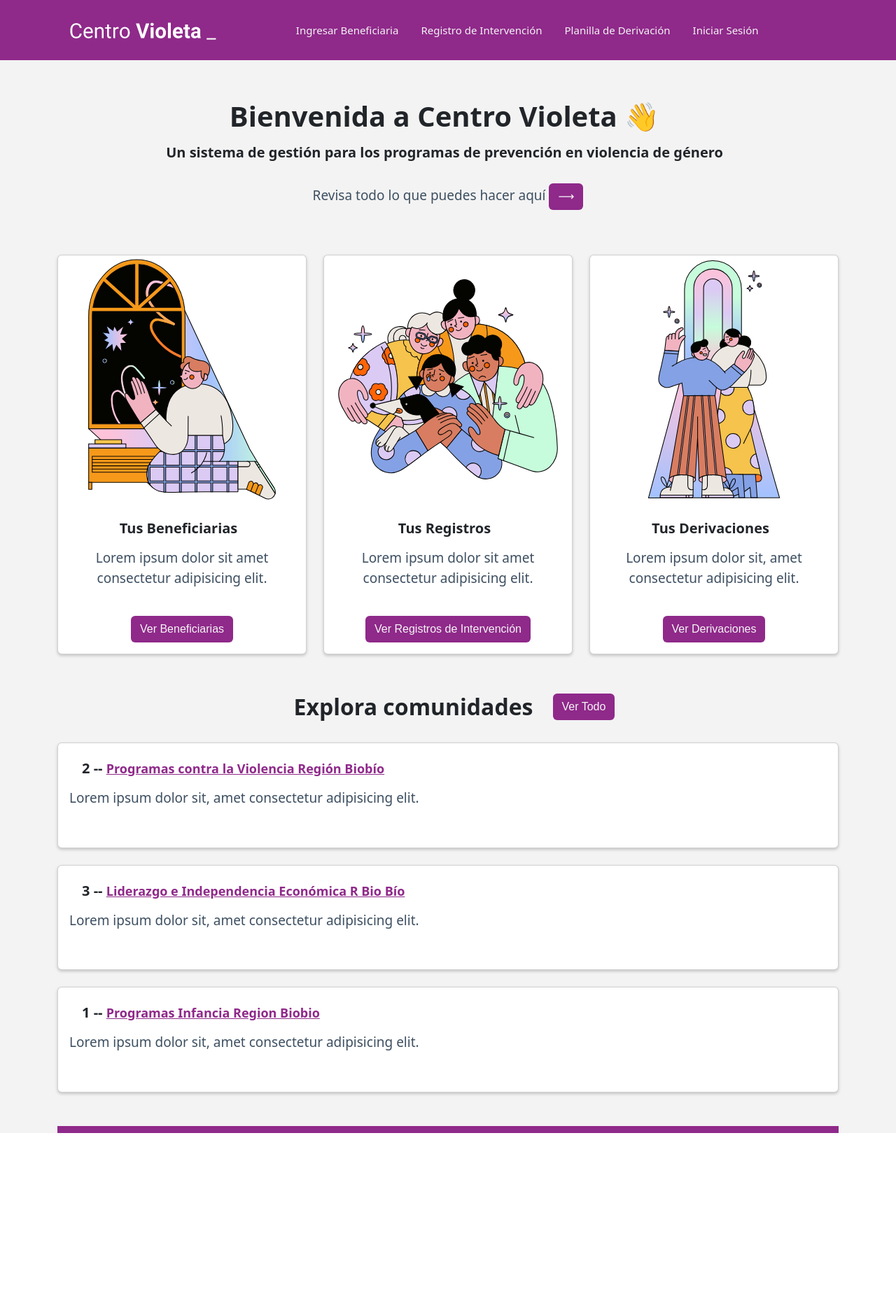
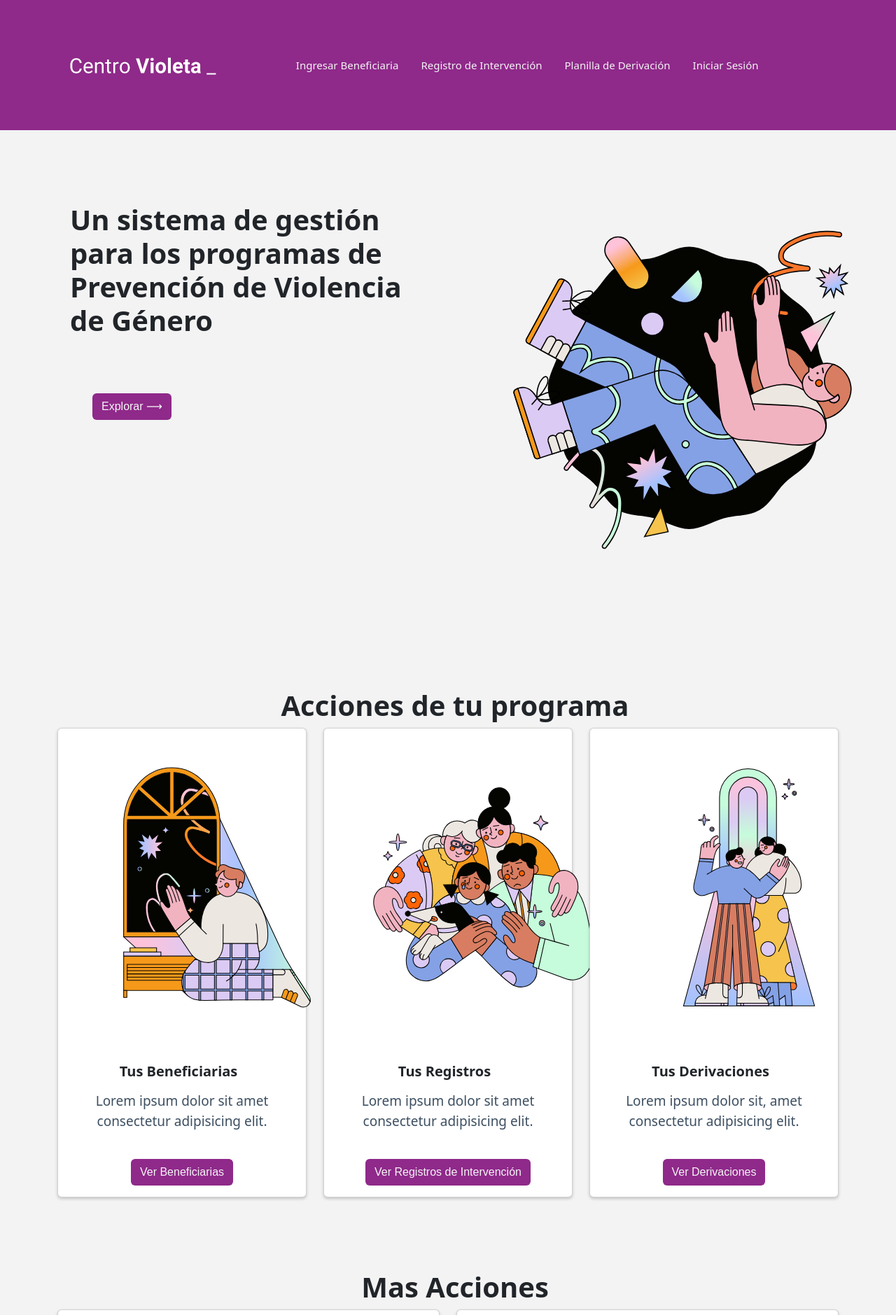
Before and after one commit to rociotatiana/centro_violeta, a Django app: page / in a window 1280 px wide. Shown: the top 1879 px of the page at 70% size. Before the commit the page ends 1619 px from the top, so only its background shows below. Run offline with Django 5.2, Linux system fonts and the light colour scheme; data comes from the database, SQL or seed files in the repository.

Commit message:
changed home frontend

```diff
--- a/base/templates/base/home.html
+++ b/base/templates/base/home.html
@@ -2,15 +2,22 @@
 {% block content %}
 
 <div class="container">
-<br>
-    <h1 style="text-align: center;">Bienvenida a Centro Violeta &#128075;</h1>
-    <h5 style="text-align: center;"> Un sistema de gestión para los programas de prevención en violencia de género</h5>
-    <br>
-    <p style="text-align: center;">Revisa todo lo que puedes hacer aquí {% include 'offcanvas_component.html' %}</p>
+  <br>
+  <div class="row">
+    <div class="col-sm-6">
+      <br><br>
+      <h1> Un sistema de gestión para los programas de Prevención de Violencia de Género</h1>
+      <br> <br><br>
+      <p style="padding: 0px 00px 0px 50px;">{% include 'offcanvas_component.html' %}</p>
+    </div>
+    <div class="col-sm-6 text-center">
+      <img src="/static/img/home_vector.svg" width="100%">
+    </div>
+    </div>
+    <br><br><br><br>
 
-    <br>
-    <br>
     <div class="row">
+      <h1 style="text-align: center;">Acciones de tu programa</h1>
       <div class="col-sm-4">
         <div class="card text-center">
           <img src="/static/img/beneficiarias_home.svg" class="card-img-top" alt="...">
@@ -19,7 +26,7 @@
             <p class="card-text">Lorem ipsum dolor sit amet consectetur adipisicing elit. </p>
             <br>
             <a href="{% url 'tus_beneficiarias' %}">
-            <button>Ver Beneficiarias</button></a>
+              <button>Ver Beneficiarias</button></a>
           </div>
         </div>
       </div>
@@ -51,18 +58,37 @@
       </div>
     </div>
   </div>
-<br><br>
+  <br><br><br><br>
 <div class="container">
-  <div class="container-fluid"><h2>Explora comunidades</h2><a href="{% url 'explora_comunidades' %}"><button>Ver Todo</button></a></div>
-  <br>
-    {% for comunidad in comunidades %}
-      <div class="card">
+  <div class="row">
+    <h1 style="text-align: center;"> Mas Acciones</h1>
+
+    <div class="col-sm-6">
+      <div class="card text-center">
+        <img src="/static/img/comunidades_home.svg" class="card-img-top" alt="..." width="300">
+        <div class="card-body rounded-9">
+          <h5 class="card-title">Explorar Comunidades</h5>
+          <p class="card-text">Lorem ipsum dolor sit amet consectetur adipisicing elit. </p>
+          <br>
+          <a href="{% url 'explora_comunidades' %}">
+            <button>Ver Comunidades</button></a>
+        </div>
+      </div>
+    </div>
+
+    <div class="col-sm-6">
+      <div class="card text-center">
+        <img src="/static/img/indicadores_home.svg" class="card-img-top" alt="..." width="300">
         <div class="card-body">
-          <h5 class="card-title">{{comunidad.id}} -- <a href="{% url 'comunidad' comunidad.id %}"> {{comunidad.nombre}} </a></h5>
-          <p class="card-text">Lorem ipsum dolor sit, amet consectetur adipisicing elit. </p>
+          <h5 class="card-title">Tus Indicadores</h5>
+          <p class="card-text">Lorem ipsum dolor sit amet consectetur adipisicing elit. </p>
           <br>
-          <a href="{% url 'tus_derivaciones' %}"></a></div></div><br>
-    {% endfor %}
-
-
+          <a href="{% url 'dashboard' %}">
+            <button>Ver Dashboard</button></a>
+        </div>
+      </div>
+    </div>
+  </div>
+</div>
+</div>
 {% endblock %}
--- a/static/css/style.css
+++ b/static/css/style.css
@@ -150,6 +150,9 @@ max-width: 70%;
 }
 
 
+img {
+  margin: 50px;
+}
 
 /*
 BREAK POINTS
--- a/templates/offcanvas_component.html
+++ b/templates/offcanvas_component.html
@@ -1,5 +1,5 @@
-<button data-bs-toggle="offcanvas" data-bs-target="#offcanvasWithBothOptions"
-  aria-controls="offcanvasWithBothOptions">&#10230;</button>
+<button href="#" style="text-decoration: none;" data-bs-toggle="offcanvas" data-bs-target="#offcanvasWithBothOptions"
+  aria-controls="offcanvasWithBothOptions"> Explorar &#10230;</button>
 
 <div class="offcanvas offcanvas-start" data-bs-scroll="true" tabindex="-1" id="offcanvasWithBothOptions"
   aria-labelledby="offcanvasWithBothOptionsLabel">
```
Also changed, not shown: static/img/DrawKit Vector Illustration Mental Health & Psychology/SVG/DrawKit Vector Illustration Mental Health & Psychology (1).svg (added), static/img/DrawKit Vector Illustration Mental Health & Psychology/SVG/DrawKit Vector Illustration Mental Health & Psychology (4).svg (added), static/img/DrawKit Vector Illustration Mental Health & Psychology/SVG/DrawKit Vector Illustration Mental Health & Psychology (9).svg (added), static/img/comunidades_home.svg (added), static/img/home_vector.svg (added), static/img/indicadores_home.svg (added).
